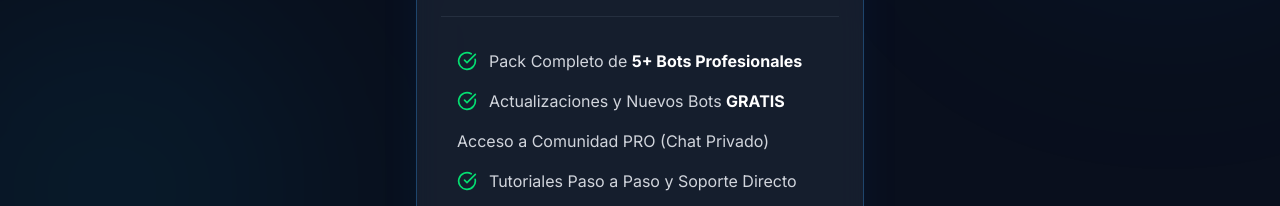
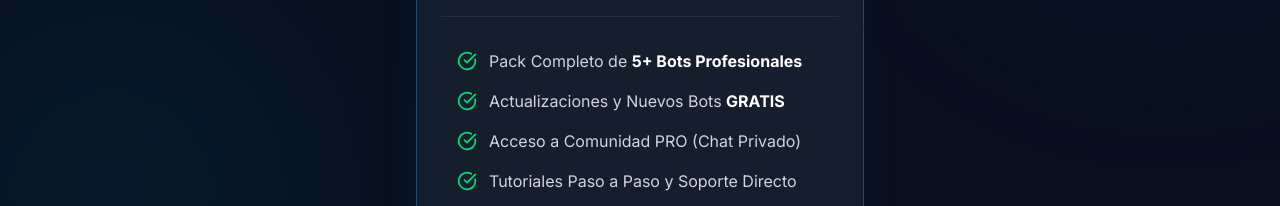
Before and after one commit to nico66fx/pro, a plain HTML site: page index.html in a window 1280 px wide. Shown: the part 2140-2346 px from the top of the page. Drawn offline with nearby package versions, Linux system fonts and the light colour scheme.

Commit message:
fix(landing): add missing checkmark to pricing features

```diff
--- a/index.html
+++ b/index.html
@@ -302,6 +302,7 @@
                                             class="text-white">GRATIS</strong></span>
                                 </li>
                                 <li class="flex items-start gap-3">
+                                    <i data-lucide="check-circle" class="w-5 h-5 text-green-400 shrink-0 mt-0.5"></i>
                                     <span class="text-gray-300">Acceso a Comunidad PRO (Chat Privado)</span>
                                 </li>
                                 <li class="flex items-start gap-3">
```
